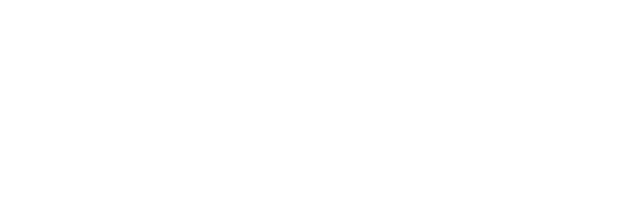
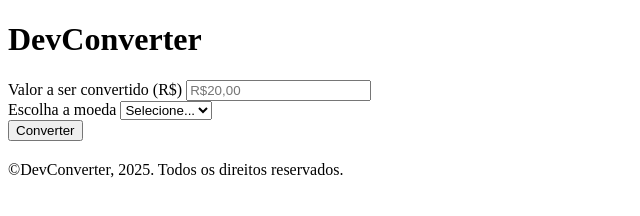
Before and after one commit to kallebereis/devConverter, a plain HTML site: page index.html in a window 1280 px wide. Shown: the whole page, without its empty margins (0-640 px from the left). Drawn offline with Linux system fonts and the light colour scheme.

Commit message:
General project structure created

```diff
--- a/index.html
+++ b/index.html
@@ -13,5 +13,35 @@
       rel="stylesheet"
     />
   </head>
-  <body></body>
+  <body>
+    <header>
+      <h1>DevConverter</h1>
+    </header>
+
+    <main>
+      <form id="form">
+        <section id="inputs_container">
+          <div class="form_group">
+            <label for="value_real">Valor a ser convertido (R$)</label>
+            <input type="number" placeholder="R$20,00" id="value_real" name="value_real" max="1000000">
+          </div>
+          <div class="form_group">
+            <label for="currency">Escolha a moeda</label>
+            <select id="currency">
+              <option value="">Selecione...</option>
+              <option value="eur">Euro</option>
+              <option value="dol">Dólar</option>
+            </select>
+          </div>
+        </section>
+
+        <button type="submit">Converter</button>
+        <h2 id="result"></h2>
+      </form>
+    </main>
+
+    <footer>
+      <p>&copy;DevConverter, 2025. Todos os direitos reservados.</p>
+    </footer>
+  </body>
 </html>
```
